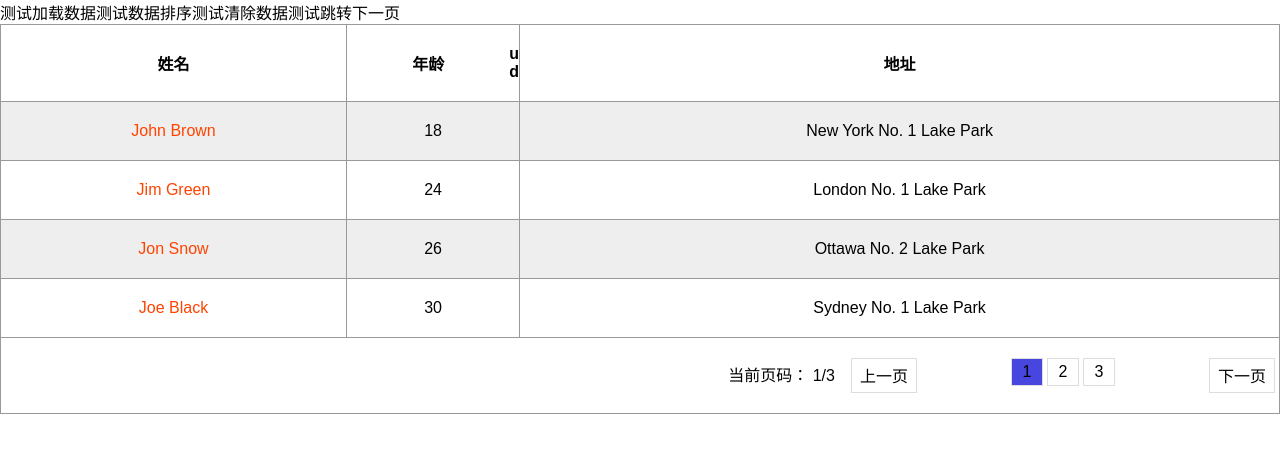
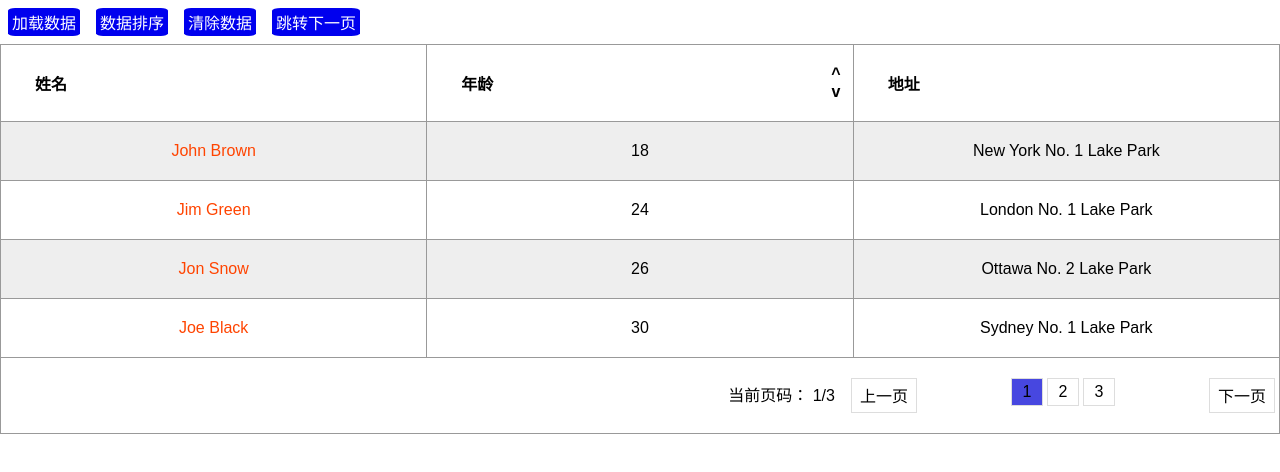
Before and after one commit to bysking/bird-trainning, a Vue app: page / in a window 1280 px wide. Shown: the top 472 px of the page. Built offline with nearby package versions, Linux system fonts and the light colour scheme.

Commit message:
update: 优化部分代码

```diff
--- a/demo/App.vue
+++ b/demo/App.vue
@@ -1,16 +1,17 @@
 <template>
   <div>
-    <button @click="testLoad">测试加载数据</button>
-    <button @click="testSort">测试数据排序</button>
-    <button @click="testClearSort">测试清除数据</button>
-    <button @click="testJumpNext">测试跳转下一页</button>
-    <TestPage ref="refTable" :tableConfig="tableConfig" :list="list" />
+    <button class="test-btn" @click="testLoad">加载数据</button>
+    <button class="test-btn" @click="testSort">数据排序</button>
+    <button class="test-btn" @click="testClearSort">清除数据</button>
+    <button class="test-btn" @click="testJumpNext">跳转下一页</button>
+    <test-page ref="refTable" :tableConfig="tableConfig" :list="list" />
   </div>
 </template>
 
 <script lang="ts">
+import { defineComponent, ref } from "@vue/composition-api";
+import type { Ref } from "@vue/composition-api";
 import TestPage from "../src/table/TablePage";
-import { defineComponent, ref } from "@vue/composition-api";
 
 export default defineComponent({
   name: "App",
@@ -18,7 +19,7 @@ export default defineComponent({
     TestPage,
   },
   setup() {
-    const refTable: any = ref(null);
+    const refTable: Ref<typeof TestPage | null> = ref(null);
     const tableConfig = ref({
       columns: [
         {
@@ -96,19 +97,29 @@ export default defineComponent({
     ]);
 
     const testLoad = () => {
-      refTable.value?.loadData([]);
+      const list = Array(20)
+        .fill(1)
+        .map((item) => {
+          return {
+            name: `${Math.random()}Jon Snow5`,
+            age: 86,
+            address: `${item},Ottawa No. 2 Lake Park`,
+            date: "2016-10-04",
+          };
+        });
+      refTable.value?.loadData(list);
     };
 
     const testSort = () => {
-      refTable.value.setTableSort([]);
+      refTable.value?.setTableSort([]);
     };
 
     const testClearSort = () => {
-      refTable.value.clearTableSort();
+      refTable.value?.clearTableSort();
     };
 
     const testJumpNext = () => {
-      refTable.value.pageMoveNext();
+      refTable.value?.pageMoveNext();
     };
 
     return {
@@ -123,3 +134,16 @@ export default defineComponent({
   },
 });
 </script>
+<style lang="less" scoped>
+.test-btn {
+  background: #00e;
+  margin: 8px;
+  padding: 2px 4px;
+  border-radius: 10%;
+  color: #fff;
+
+  & + & {
+    margin-left: 8px;
+  }
+}
+</style>
--- a/src/table/TablePage.tsx
+++ b/src/table/TablePage.tsx
@@ -142,6 +142,8 @@ export default defineComponent({
       pageChange,
       tableSort,
       tableTotalList,
+      loadListByPageAjax,
+      getSortObj,
     };
   },
 
--- a/src/table/components/sort/TableSort.tsx
+++ b/src/table/components/sort/TableSort.tsx
@@ -5,6 +5,7 @@
 import { defineComponent, computed, ref, watch } from "@vue/composition-api";
 import "./style.less";
 import { TableSortProp, TableSortPropType } from "./types";
+import { SortType } from "../../types";
 
 const SORT_KEY = {
   ASC: "ASC",
@@ -22,12 +23,12 @@ export default defineComponent({
       () => {
         let sort = getSort();
         if (props.defaultSort && !sort) {
-          activeKey.value = "";
+          activeKey.value = ""; // 指定非当前列排序则清除当前列的排序
         }
       }
     );
 
-    const getSort: () => "ASC" | "DESC" = () => {
+    const getSort: () => SortType = () => {
       let { sortKey = "", defaultSort = {} } = props;
       let sort = defaultSort[sortKey];
       return sort;
@@ -74,31 +75,16 @@ export default defineComponent({
             id="upSort"
             onClick={clickSort.bind(this, SORT_KEY.ASC)}
           >
-            u
+            ^
           </div>
           <div
             class={dhdClass.value}
             onClick={clickSort.bind(this, SORT_KEY.DESC)}
           >
-            d
+            v
           </div>
         </div>
       );
     };
   },
 });
-
-// const renderSort = (column: any) => {
-//   if (!column.sort) {
-//     return "";
-//   }
-
-//   return (
-//     <table-sort
-//       on={{ tableSort: tableSort }}
-//       sortKey={column.key}
-//       props={{ defaultSort: curSort.value }}
-//       class="hd__sort"
-//     ></table-sort>
-//   );
-// };
--- a/src/table/components/sort/style.less
+++ b/src/table/components/sort/style.less
@@ -1,6 +1,7 @@
 .sort-wrap {
   display: flex;
   flex-direction: column;
+  margin-right: 12px;
 
   .sort__link {
     cursor: pointer;
--- a/src/table/components/table_body/index.tsx
+++ b/src/table/components/table_body/index.tsx
@@ -1,4 +1,5 @@
 import { defineComponent } from "@vue/composition-api";
+import { VNode } from "vue";
 import { TableHeaderConfig, tableBodyConfigProp } from "../../types";
 
 export default defineComponent({
@@ -18,7 +19,7 @@ export default defineComponent({
 });
 
 const renderBody = (
-  rowList: (Record<string, any> | unknown)[],
+  rowList: (Record<string, any> | unknown | VNode)[],
   columns: TableHeaderConfig[]
 ) => {
   function renderTd(row: Record<string, any>, columns: TableHeaderConfig[]) {
@@ -29,7 +30,7 @@ const renderBody = (
     return newTDS;
   }
 
-  let newRowList = rowList.map((row: Record<string, any>) => {
+  let newRowList = rowList.map((row: any) => {
     return <tr>{renderTd(row, columns)}</tr>;
   });
 
--- a/src/table/components/table_footer/index.tsx
+++ b/src/table/components/table_footer/index.tsx
@@ -8,8 +8,8 @@ import {
   computed,
   watch,
   ComputedRef,
-  Ref,
 } from "@vue/composition-api";
+import type { Ref } from "@vue/composition-api";
 import "./style.less";
 import { TableFooterProps, TableFooterPropsType } from "./types";
 
@@ -19,18 +19,18 @@ export default defineComponent({
   components: {},
   setup(props: TableFooterPropsType, { emit }) {
     const pageTotal: ComputedRef<number> = computed(() => {
-      const config = props.pageConfig || {};
-      if (config.pageTotal) {
+      const config = props.pageConfig;
+      if (config?.pageTotal) {
         return config.pageTotal;
       } else {
-        if (config.pageSize && config.total) {
+        if (config?.pageSize && config.total) {
           return Math.ceil(config.total / config.pageSize);
         } else {
           return 0;
         }
       }
     });
-    const curPage = ref(props.pageConfig?.pageNo);
+    const curPage = ref(props.pageConfig?.pageNo || 0);
 
     watch(
       () => curPage.value,
--- a/src/table/components/table_header/style.less
+++ b/src/table/components/table_header/style.less
@@ -1,6 +1,7 @@
 table {
   width: 100%;
   border-collapse: collapse;
+  table-layout: fixed;
 }
 
 table caption {
@@ -45,6 +46,7 @@ table tfoot tr td {
 
   .hd__title {
     flex: 1;
+    max-width: 100px;
   }
 
   .hd__sort {
--- a/src/table/style.less
+++ b/src/table/style.less
@@ -51,3 +51,8 @@ table tfoot tr td {
     width: 24px;
   }
 }
+
+.table-body {
+  height: 100px;
+  overflow: auto;
+}
--- a/src/table/types.ts
+++ b/src/table/types.ts
@@ -51,14 +51,14 @@ export type IduxtableHeaderConfigProp = IxPublicPropTypes<
   typeof tableHeaderConfigProp
 >;
 
-interface sortMap {
+export interface sortMapType {
   [propName: string]: SortType;
 }
 
 // 排序函数类型
 type sortFnType<T extends { [key: string]: any }> = (
   list: T[],
-  keyMap: sortMap
+  keyMap: sortMapType
 ) => T[];
 
 // 表格组件的prop类型
```
Also changed, not shown: 2 other files (tests, documents, lock files or other folders).
